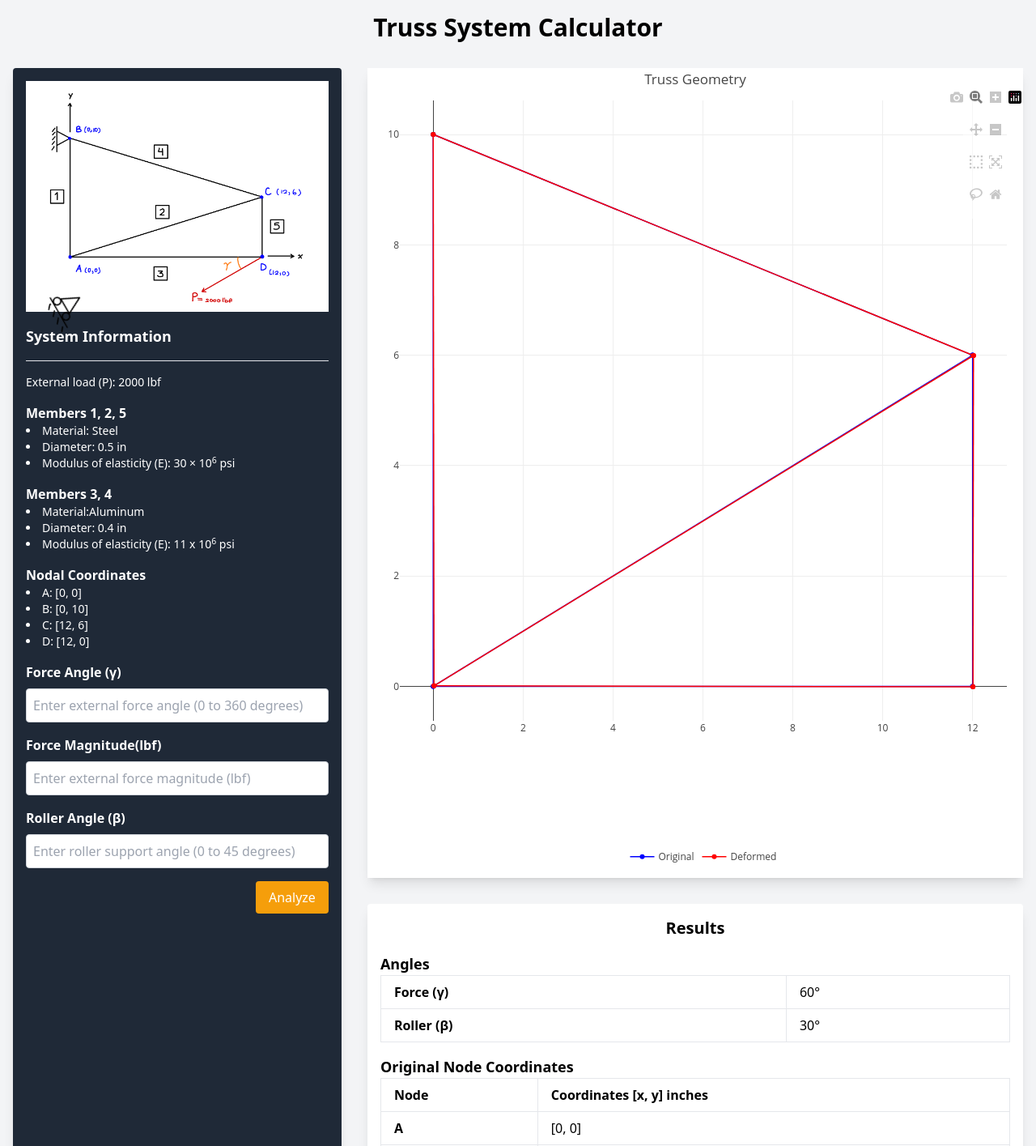
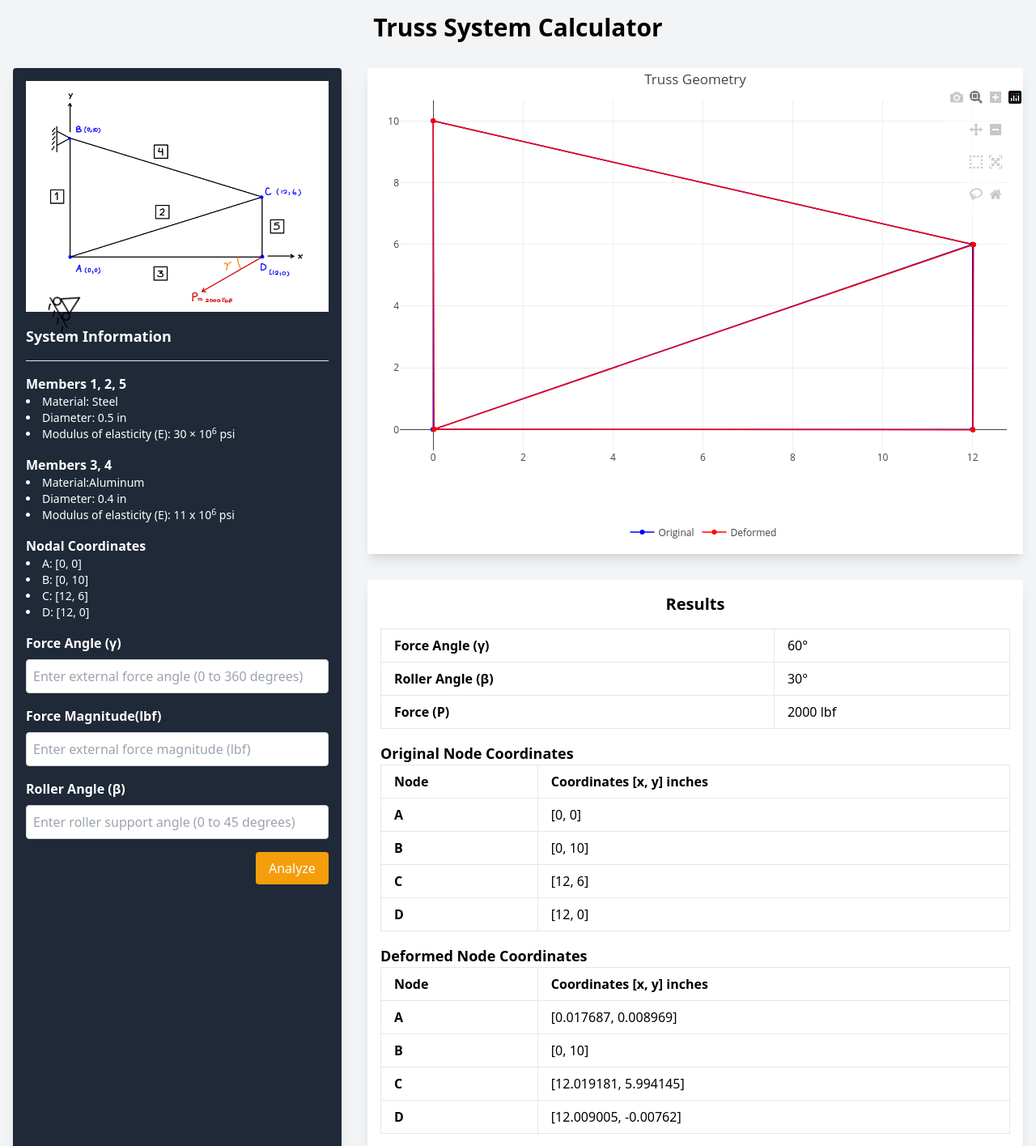
Before and after one commit to Ferdinand737/truss-system, a Flask app: page / in a window 1280 px wide. Shown: the top 1415 px of the page at 81% size. Run offline with Flask 3, Linux system fonts and the light colour scheme; some libraries are stand-ins or nearby versions.

Commit message:
done forever

```diff
--- a/templates/index.html
+++ b/templates/index.html
@@ -47,7 +47,6 @@
               System Information
             </h6>
             <hr class="mb-4" />
-            <p class="text-white text-sm mb-4">External load (P): 2000 lbf</p>
 
             <h6 class="text-md font-semibold text-white">Members 1, 2, 5</h6>
             <ul class="list-disc list-inside mb-4 text-sm">
@@ -128,7 +127,7 @@
           <div
             id="trussPlot"
             class="bg-white shadow-lg rounded mb-8"
-            style="height: 1000px"
+            style="height: 600px"
           ></div>
 
           <div class="bg-white shadow-lg p-4 rounded" id="results"></div>
@@ -195,20 +194,25 @@
           resultsDiv.innerHTML = `
               <h2 class="text-xl text-center font-bold mb-4">Results</h2>
 
-                 <h3 class="text-lg font-bold mt-4">Angles</h3>
                 <table class="table-auto w-full text-left border-collapse mb-4">
 
                   <tbody>
                          <tr>
-                      <td class="border px-4 py-2 font-bold">Force (γ)</td>
+                      <td class="border px-4 py-2 font-bold">Force Angle (γ)</td>
                       <td class="border px-4 py-2">
                         ${force_angle - 180}&deg;
                       </td>
                     </tr>
                     <tr>
-                      <td class="border px-4 py-2 font-bold">Roller (β)</td>
+                      <td class="border px-4 py-2 font-bold">Roller Angle (β)</td>
                       <td class="border px-4 py-2">
                         ${roller_angle}&deg;
+                      </td>
+                    </tr>
+                     <tr>
+                      <td class="border px-4 py-2 font-bold">Force (P)</td>
+                      <td class="border px-4 py-2">
+                        ${force_magnitude} lbf
                       </td>
                     </tr>
 
```
